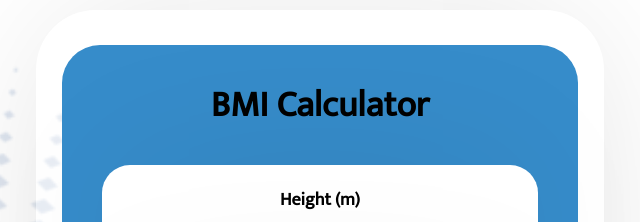
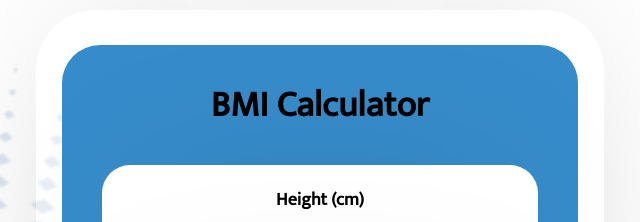
Before and after one commit to knaeeim/BMI-Calculator, a plain HTML site: page index.html in a window 1280 px wide. Shown: the top 222 px of the page, 320-960 px from the left. Drawn offline with Linux system fonts and the light colour scheme.

Commit message:
Make changes in input level

```diff
--- a/index.html
+++ b/index.html
@@ -14,7 +14,7 @@
                 <h1> BMI Calculator </h1>
                 <div class="content">
                     <div class="input">
-                        <label for="height"> Height (m) </label>
+                        <label for="height"> Height (cm) </label>
                         <input type="number" id="heightInput">
                     </div>
                     <div class="input">
```
